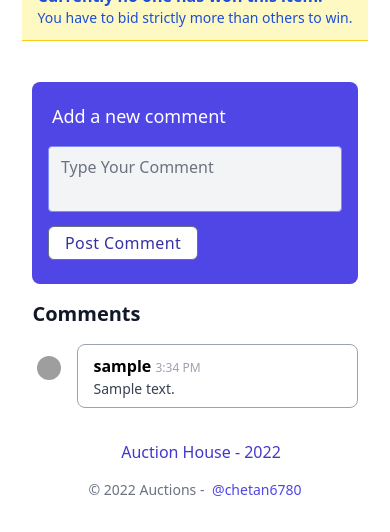
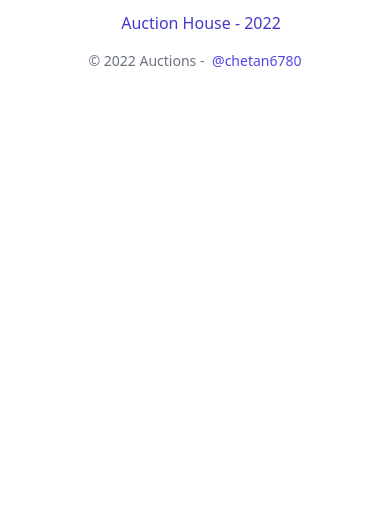
Before and after one commit to chetan6780/Auction-house, a Django app: page /1 in a window 390 px wide. Shown: the part 731-1263 px from the top of the page. After the commit the page ends 798 px from the top, so only its background shows below. Run offline with Django 4.2, Linux system fonts and the light colour scheme; tables that the repository leaves empty hold one stand-in row (values such as "Sample post"); style sheets or scripts are compiled from the project's sources; some libraries are stand-ins or nearby versions; grey boxes are pictures that could not be loaded.

Commit message:
🚀 Redefine page accessibility & design

```diff
--- a/house/templates/house/layout.html
+++ b/house/templates/house/layout.html
@@ -119,12 +119,12 @@
                         </div>
                     </li>
 
+                    {% if user.is_authenticated %}
                     <li>
                         <a id="watchlist-btn" class="md:p-4 py-2 pl-2 block hover:text-blue-600 dark:text-white"
                             href="{% url 'display_watchlist' %}">Watchlist</a>
                     </li>
 
-                    {% if user.is_authenticated %}
                     <li>
                         <a href="{% url 'logout' %}" id="logout-btn" class="btn-md ml-2">
                             <span
@@ -167,8 +167,10 @@
     <!----------------- header end ----------------->
 
     <!----------------- main start ----------------->
-    {% block body %}
-    {% endblock %}
+    <div class="w-full md:w-11/12 m-auto">
+        {% block body %}
+        {% endblock %}
+    </div>
     <!----------------- main end ----------------->
 
     <!----------------- footer start ----------------->
--- a/house/templates/house/listing_page.html
+++ b/house/templates/house/listing_page.html
@@ -7,51 +7,65 @@
 
     <!-- item content -->
     <div class="flex md:flex-row justify-center items-center flex-col pb-8">
-        <div class="image flex items-center flex-col mt-6">
+        <div class="image flex items-center flex-col mt-6 w-3/4">
             <span class="text-sm bg-red-500 text-white bg-transparent px-3 py-1 mb-2 rounded-full">{{ listing.category }}</span>
-            <img class="w-11/12 shadow-sm shadow-gray-300 md:w-[550px] rounded-lg h-auto"
-            src="{{ listing.url }}" alt="tree">
+            <img class="w-11/12 shadow-sm shadow-gray-300 md:w-[550px] rounded-lg h-auto" src="{{ listing.url }}"
+                alt="tree">
         </div>
 
         <div class="content h-auto md:pl-10">
-            <h1
-                class="text-3xl font-bold text-center text-indigo-800 dark:text-gray-100 md:text-left md:pt-10 my-4">
+            <h1 class="text-3xl font-bold text-center text-indigo-800 dark:text-gray-100 md:text-left md:pt-10 my-4">
                 {{ listing.title }}</h1>
             <p class="text-center px-6 md:px-0 md:w-[600px] md:text-left dark:text-gray-300 break-words mb-4"> {{ listing.description }}</p>
             <div class="flex flex-col items-center md:items-start py-2">
                 <!-- This will change to alert -->
+                {% if listing.is_closed %}
+                <div class="w-4/5 bg-blue-100 text-center border-t border-b border-blue-500 text-blue-700 px-4 py-3" role="alert" id="won">
+                    <p class="font-bold text-md">{{ listing.bid.user }} won this amazing item!!🥳🎉🎊</p>
+                </div>
+                {% else %}
                 <div
                     class="border rounded-md p-2 border-md border-indigo-500 dark:border-white text-indigo-600 dark:text-white items-center">
                     Current bid:<span class="text-md text-red-600 font-bold">&#160{{ listing.bid }}&#160</span>
                 </div>
 
-                  <form action="{% url 'new_bid' listing.id%}" method="post" class="bid my-3 border border-indigo-600 rounded-md bg-indigo-600 hover:bg-indigo-800">
+                <form action="{% url 'new_bid' listing.id%}" method="post"
+                    class="bid my-3 border border-indigo-600 rounded-md bg-indigo-600 hover:bg-indigo-800">
                     {% csrf_token %}
-                      <input class="text-black dark:bg-white rounded-md p-2 active::none" type="number" name="bid" id="bid">
+                    <input class="text-black dark:bg-white rounded-md p-2 active::none" type="number" name="bid"
+                        id="bid">
                     <button type="submit" class="rounded-md pl-2 pr-3 text-white">Bid</button>
                 </form>
-                  <a href="{% url 'add_watchlist' listing.id %}" class="cursor-pointer border rounded-md py-2 px-8 flex item-center border-md dark:border-gray-800 bg-indigo-600 text-white hover:bg-indigo-800 items-center">
-                      Add to Watchlist
+
+                <div class="w-full flex">
+                    <a href="{% url 'add_watchlist' listing.id %}"
+                        class="w-5/12 cursor-pointer border rounded-md py-2 px-8 flex item-center border-md dark:border-gray-800 bg-indigo-600 text-white hover:bg-indigo-800 items-center">Add to Watchlist </a>
+
+                    {% if is_owner and not listing.is_closed%}
+                    <a id="close-auction" href="{% url 'close_auction' listing.id%}"
+                        class="w-4/12 cursor-pointer border rounded-md flex item-center justify-center border-md dark:border-gray-800 bg-red-600 text-white hover:bg-red-800 items-center">
+                        close listing
                     </a>
+                    {% endif %}
+                </div>
+                {% endif %}
             </div>
         </div>
     </div>
 
-      <div class="">
-          <div class="bg-yellow-100 border-t border-b border-yellow-400 text-blue-700 px-4 py-3" role="alert" id="running">
+    {% if not listing.is_closed %}
+    <div class="bg-yellow-100 border-t border-b border-yellow-400 text-blue-700 px-4 py-3" role="alert"
+        id="running">
         <p class="font-bold">Currently no one has won this item!</p>
         <p class="text-sm">You have to bid strictly more than others to win.</p>
     </div>
-          <div class="hidden bg-blue-100 border-t border-b border-blue-500 text-blue-700 px-4 py-3" role="alert" id="won">
-              <p class="font-bold text-center">Congratulations!🥳🎉🎊</p>
-              <p class="text-sm">You won this amazing item! You are the highest bidder.</p>
-          </div>
-      </div>
+
     <hr>
 
     <!-- comment form -->
-     <div class="flex items-center justify-center mx-8 mt-10 mb-4">
-          <form action="{% url 'comment' listing.id%}" method="post" class="w-full max-w-2xl bg-indigo-600 dark:bg-gray-200 rounded-lg px-4 pt-2 ">
+    <div class="flex items-center justify-center w-full mx-4 mt-10 mb-4">
+        <form action="{% url 'comment' listing.id%}" method="post"
+            class="w-full max-w-2xl bg-indigo-600 dark:bg-gray-200 rounded-lg px-4 pt-2 ">
             {% csrf_token %}
             <div class="flex flex-wrap -mx-3 mb-6">
                 <h2 class="px-4 pt-3 pb-2 text-white dark:text-indigo-800 text-lg">Add a new comment</h2>
@@ -70,6 +84,8 @@
             </div>
         </form>
     </div>
+    {% endif %}
+
 
     <!-- Comment section -->
     <div class="antialiased mx-auto w-5/6 md:w-1/2">
@@ -124,86 +140,4 @@
     </div>
 </main>
 
-<!-- <div class="container">
-      {% if listing.is_closed and user == listing.bid.user %}
-      <div class="alert alert-success" role="alert">
-            Congratulations {{ listing.bid.user }}, you won the Auction!
-      </div>
-      {% endif %}
-
-      {% if is_owner and not listing.is_closed%}
-      <a class="btn btn-danger float-right" id="close-auction" href="{% url 'close_auction' listing.id%}"> Close Auction
-      </a>
-      {% endif %}
-
-      <div class="container">
-            {% if message %}
-            {% if updated %}
-            <div class="alert alert-success" role="alert">
-                  {{ message }}
-            </div>
-            {% else %}
-            <div class="alert alert-danger" role="alert">
-                  {{ message }}
-            </div>
-            {% endif %}
-            {% endif %}
-
-            <span class="badge badge-pill badge-warning">{{ listing.category }}</span>
-            <h1>{{listing.title }}</h1>
-            <div class="text-center">
-                  <img src="{{ listing.url }}" class="img-fluid" alt="Listing picture"><br><br>
-                  <p> {{ listing.description }} </p>
-                  <p id="bid">Current bid: <span id="price">{{ listing.bid }}</span></p>
-                  {% if is_listing_in_watchlist%}
-                  <a class="btn btn-danger" href="{% url 'remove_watchlist' listing.id %}"> Remove from watchlist </a>
-                  {% else %}
-                  <a class="btn btn-success" href="{% url 'add_watchlist' listing.id %}"> Add to watchlist </a>
-                  {% endif %}
-            </div>
-
-            {% if user.is_authenticated and not listing.is_closed%}
-            <form action="{% url 'new_bid' listing.id%}" method="post">
-                  {% csrf_token %}
-                  <label>New Bid:</label>
-                  <div class="row">
-                        <div class="col-3">
-                              <input type="text" name="bid" class="form-control" id="exampleFormControlInput1"
-                                    style="width:100%">
-                        </div>
-                        <div class="col-9">
-                              <button id="bid-button" class="btn btn-outline-primary" type="submit">Make a new
-                                    bid</button>
-                        </div>
-                  </div>
-            </form>
-
-
-            <form action="{% url 'comment' listing.id%}" method="post">
-                  {% csrf_token %}
-                  <div class="card card-info">
-                        <textarea name="comment" placeholder="Write your comment here!"
-                              class="pb-cmnt-textarea"></textarea>
-                        <input type="submit" class="btn btn-primary m-3" style="width:20%" type="button"></button>
-                  </div>
-            </form>
-            {% endif %}
-      </div>
-</div>
-<div class="cntnr mt-5" style="width:85%">
-      <h2 class="pt-2 pl-2 pb-0 mb-1">Comments </h2>
-      {% for comment in comments %}
-      <div class="card my-2">
-            <h5 class="card-header">
-                  Written by <strong>{{comment.writer}}</strong>
-            </h5>
-            <div class="card-body">
-                  <p class="card-text">{{comment.text}}</p>
-            </div>
-      </div>
-      {% endfor %}
-      <br>
-</div>
-<br><br> -->
-
 {% endblock %}
--- a/house/views.py
+++ b/house/views.py
@@ -106,25 +106,28 @@ def comment(request, listing_id):
     new_comment.save()
     return HttpResponseRedirect(reverse("display_listing", args=(listing_id, )))
 
+def create_listing(request):
+    # if user is logged in
+    if request.user.is_authenticated:
+        if request.method == "POST":
+            user = request.user
+            title = request.POST["title"]
+            description = request.POST["description"]
+            image_url = request.POST["image_url"]
+            category = request.POST['category']
 
-def create_listing(request):
-    if request.method == "POST":
-        user = request.user
-        title = request.POST["title"]
-        description = request.POST["description"]
-        image_url = request.POST["image_url"]
-        category = request.POST['category']
+            # Create new bid
+            bid = Bid(bid=int(request.POST["bid"]), user=user)
+            bid.save()
+            # Create new listing
+            listing = Listing(title=title, category=category, owner=user,
+                            is_closed=False, description=description, bid=bid, url=image_url)
+            listing.save()
 
-        # Create new bid
-        bid = Bid(bid=int(request.POST["bid"]), user=user)
-        bid.save()
-        # Create new listing
-        listing = Listing(title=title, category=category, owner=user,
-                          is_closed=False, description=description, bid=bid, url=image_url)
-        listing.save()
-
-        return HttpResponseRedirect(reverse("index"))
-    return render(request, "house/create_listing.html")
+            return HttpResponseRedirect(reverse("index"))
+        return render(request, "house/create_listing.html")
+    else:
+        return render(request, "house/login.html")
 
 
 def display_listing(request, listing_id):
```
Also changed, not shown: house/templates/house/closed_listing.html (+41 -8 lines). Lines whose indentation alone changed are shown as unchanged.
